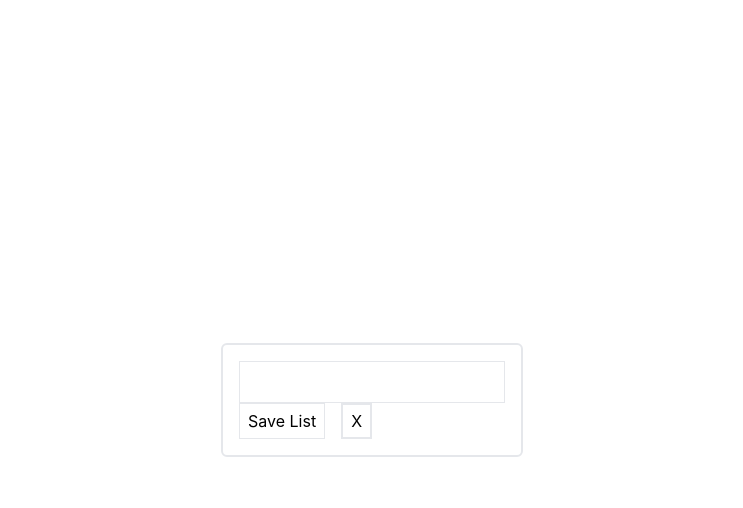
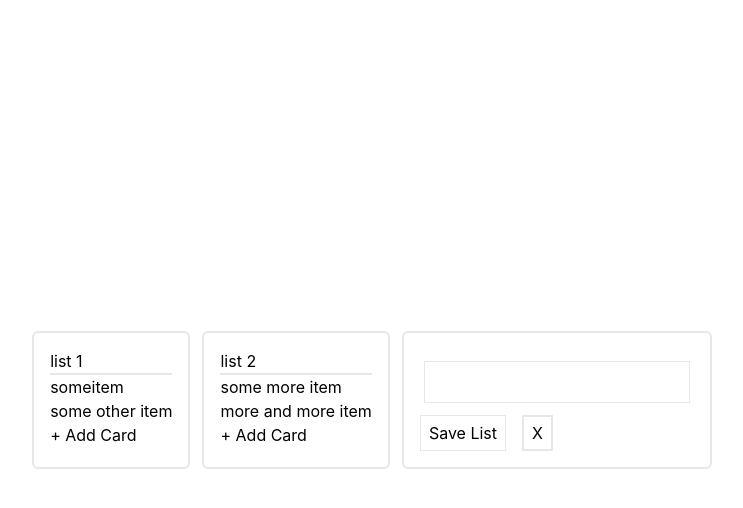
Before and after one commit to MelodyGhost/mg-task-board, a Next.js app: page / in a window 1280 px wide. Both pictures are taken after a click on the button "CreateList". Shown: the top 508 px of the page, without its empty margins (268-1011 px from the left). Built offline with nearby package versions, Linux system fonts and the light colour scheme.

Commit message:
feat: create card & list, render, rename list

```diff
--- a/pages/index.tsx
+++ b/pages/index.tsx
@@ -1,12 +1,19 @@
 import type { NextPage } from 'next';
 import Head from 'next/head';
-import { useState } from 'react';
+import { useEffect, useState, createContext } from 'react';
 import CreateList from '../src/components/create-list';
-import { initialStore } from '../src/store/hooks/use-task-state';
+import TheList from '../src/components/the-list';
+import { initialStore, useTaskState } from '../src/store/hooks/use-task-state';
 import styles from '../styles/Home.module.css';
 
+// import StateProvider = createContext()
+
 const Home: NextPage = () => {
-  const [store, setStore] = useState(initialStore);
+  const { state, dispatch } = useTaskState();
+
+  useEffect(() => {
+    console.log(state);
+  }, [state]);
   return (
     <div className={styles.container}>
       <Head>
@@ -14,7 +21,12 @@ const Home: NextPage = () => {
         <meta name="description" content="Keep tracks of your work" />
         <link rel="icon" href="/favicon.png" />
       </Head>
-      <CreateList />
+      <div className="flex gap-3">
+        {state.lists.allIds.map((list) => {
+          return <TheList key={list} id={list} {...{ state, dispatch }} />;
+        })}
+        <CreateList {...{ state, dispatch }} />
+      </div>
     </div>
   );
 };
--- a/src/components/create-list/index.tsx
+++ b/src/components/create-list/index.tsx
@@ -1,11 +1,22 @@
-import React, { useState } from 'react';
+import React, { Dispatch, useEffect, useState } from 'react';
+import { useTaskState } from '../../store/hooks/use-task-state';
+import { Actions, ActionTypes, ITaskBoardState } from '../../store/types';
+import { randIdGenerator } from '../the-list';
 
-const CreateList = () => {
+interface ICreateList {
+  state: ITaskBoardState;
+  dispatch: Dispatch<Actions>;
+}
+
+const CreateList: React.FC<ICreateList> = ({ state, dispatch }) => {
   const [createListOpen, setCreateListOpen] = useState(false);
   const [input, setInput] = useState('');
 
   const createList = () => {
-    console.log('Entered Input Is: ' + input);
+    dispatch({
+      type: ActionTypes.CREATE_LIST,
+      payload: { id: randIdGenerator(), listName: input },
+    });
     setInput('');
   };
 
@@ -23,7 +34,7 @@ const CreateList = () => {
         <div>
           <input
             type="text"
-            className="p-2 border"
+            className="p-2 mx-1 my-3 border"
             value={input}
             onChange={(e) => setInput(e.target.value)}
             onKeyDown={(e) => e.key === 'Enter' && createList()}
--- a/src/components/the-list/index.tsx
+++ b/src/components/the-list/index.tsx
@@ -1,7 +1,115 @@
-import React from 'react';
+import React, { Dispatch, useEffect, useState } from 'react';
+import {
+  Actions,
+  ActionTypes,
+  IList,
+  ITaskBoardState,
+} from '../../store/types';
 
-const TheList = () => {
-  return <div className="p-4 border-2 rounded-md"></div>;
+interface ITheList {
+  id: string;
+  state: ITaskBoardState;
+  dispatch: Dispatch<Actions>;
+}
+
+const TheList: React.FC<ITheList> = ({ id, state, dispatch }) => {
+  const [cardInput, setCardInput] = useState('');
+  const [createCardOpen, setCreateCardOpen] = useState(false);
+  const createCard = (cardId: string) => {
+    console.log('clicked');
+    dispatch({
+      type: ActionTypes.CREATE_CARD,
+      payload: { id: cardId, listId: id, title: cardInput },
+    });
+    setCardInput('');
+  };
+
+  return (
+    <div className="p-4 border-2 rounded-md">
+      {/* <div
+        className="border-b-2"
+        onDoubleClick={() => console.log('double clicked 😀')}
+      >
+        {state.lists.byId[id].listName}
+      </div> */}
+      <ListName list={state.lists.byId[id]} dispatch={dispatch} />
+      <div>
+        {state.lists.byId[id].cards.map((card) => {
+          return (
+            <p key={card} draggable>
+              {state.cards.byId[card].title}
+            </p>
+          );
+        })}
+      </div>
+      {!createCardOpen && (
+        <button onClick={() => setCreateCardOpen(true)}>+ Add Card</button>
+      )}
+      {createCardOpen && (
+        <div>
+          <input
+            type="text"
+            className="p-2 mx-1 my-3 border"
+            value={cardInput}
+            onChange={(e) => setCardInput(e.target.value)}
+            onKeyDown={(e) =>
+              e.key === 'Enter' && createCard(randIdGenerator())
+            }
+          />
+          <div className="flex gap-4">
+            <button
+              className="border px-2 py-1"
+              onClick={() => createCard(randIdGenerator())}
+            >
+              Add Card
+            </button>
+            <button
+              className="border px-2 py-1"
+              onClick={() => setCreateCardOpen(false)}
+            >
+              X
+            </button>
+          </div>
+        </div>
+      )}
+    </div>
+  );
 };
 
 export default TheList;
+
+interface IListName {
+  list: IList;
+  dispatch: Dispatch<Actions>;
+}
+const ListName: React.FC<IListName> = ({ list, dispatch }) => {
+  const [editMode, setEditmode] = useState(false);
+  const [renameInput, setRenameInput] = useState(list.listName);
+
+  const renameList = () => {
+    dispatch({
+      type: ActionTypes.RENAME_LIST,
+      payload: { id: list.id, newName: renameInput },
+    });
+    setEditmode(false);
+  };
+  return (
+    <div className="border-b-2">
+      {editMode && (
+        <input
+          type="text"
+          value={renameInput}
+          onChange={(e) => {
+            setRenameInput(e.target.value);
+          }}
+          onKeyDown={(e) => e.key === 'Enter' && renameList()}
+        />
+      )}
+      {!editMode && (
+        <div onDoubleClick={() => setEditmode(true)}>{renameInput}</div>
+      )}
+    </div>
+  );
+};
+
+export const randIdGenerator = () => Math.random().toString(36).slice(2, 8);
--- a/src/store/hooks/use-task-state/index.ts
+++ b/src/store/hooks/use-task-state/index.ts
@@ -1,4 +1,4 @@
-import React, { useReducer } from 'react';
+import React, { useReducer, useEffect } from 'react';
 import { Actions, ActionTypes, ITaskBoardState } from '../../types';
 import produce from 'immer';
 
@@ -8,15 +8,15 @@ export const initialStore: ITaskBoardState = {
       list1: {
         id: 'list1',
         listName: 'list 1',
-        cards: ['card1', 'cards2'],
+        cards: ['card1', 'card2'],
       },
       list2: {
         id: 'list2',
         listName: 'list 2',
-        cards: [],
+        cards: ['card3', 'card4'],
       },
     },
-    allIds: ['list1'],
+    allIds: ['list1', 'list2'],
   },
   cards: {
     byId: {
@@ -30,8 +30,18 @@ export const initialStore: ITaskBoardState = {
         title: 'some other item',
         locked: true,
       },
+      card3: {
+        id: 'card3',
+        title: 'some more item',
+        locked: false,
+      },
+      card4: {
+        id: 'card4',
+        title: 'more and more item',
+        locked: false,
+      },
     },
-    allIds: ['card1', 'card2'],
+    allIds: ['card1', 'card2', 'card3', 'card4'],
   },
 };
 
@@ -40,6 +50,7 @@ const taskReducer = produce(
     switch (type) {
       case ActionTypes.CREATE_LIST: {
         const { id, listName } = payload;
+        console.log(payload);
         state.lists.byId[id] = { id, listName, cards: [] };
         state.lists.allIds.push(id);
         return state;
@@ -63,9 +74,10 @@ const taskReducer = produce(
         return state;
       }
       case ActionTypes.CREATE_CARD: {
-        const { id, title } = payload;
+        const { id, title, listId } = payload;
         state.cards.byId[id] = { id, title, locked: false };
         state.cards.allIds.push(id);
+        state.lists.byId[listId].cards.push(id);
         return state;
       }
       case ActionTypes.RENAME_CARD: {
@@ -101,5 +113,5 @@ const taskReducer = produce(
 export const useTaskState = () => {
   const [state, dispatch] = useReducer(taskReducer, initialStore);
 
-  return {};
+  return { state, dispatch };
 };
--- a/src/store/types/index.ts
+++ b/src/store/types/index.ts
@@ -1,4 +1,4 @@
-interface IList {
+export interface IList {
   id: string;
   listName: string;
   cards: string[];
```
